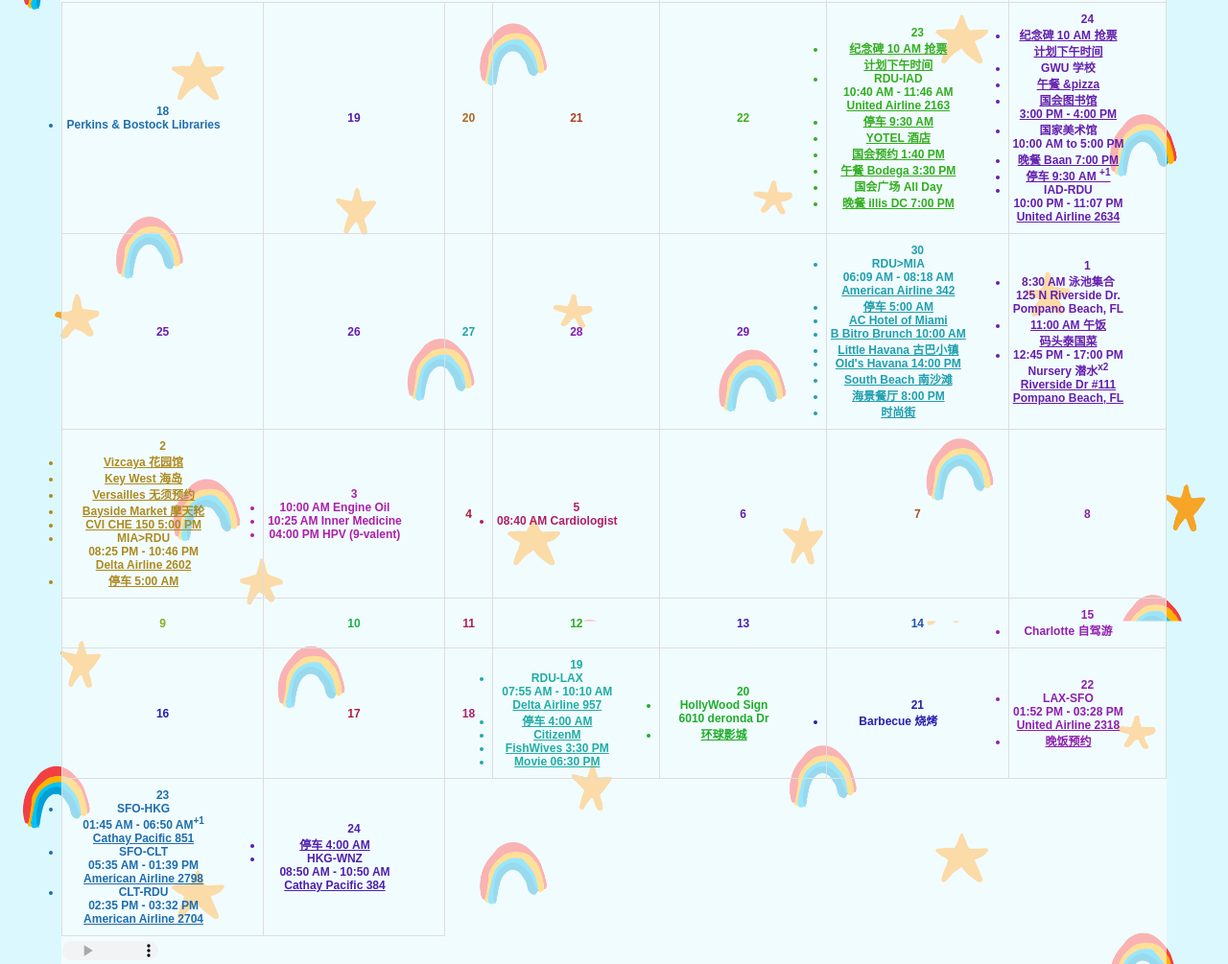
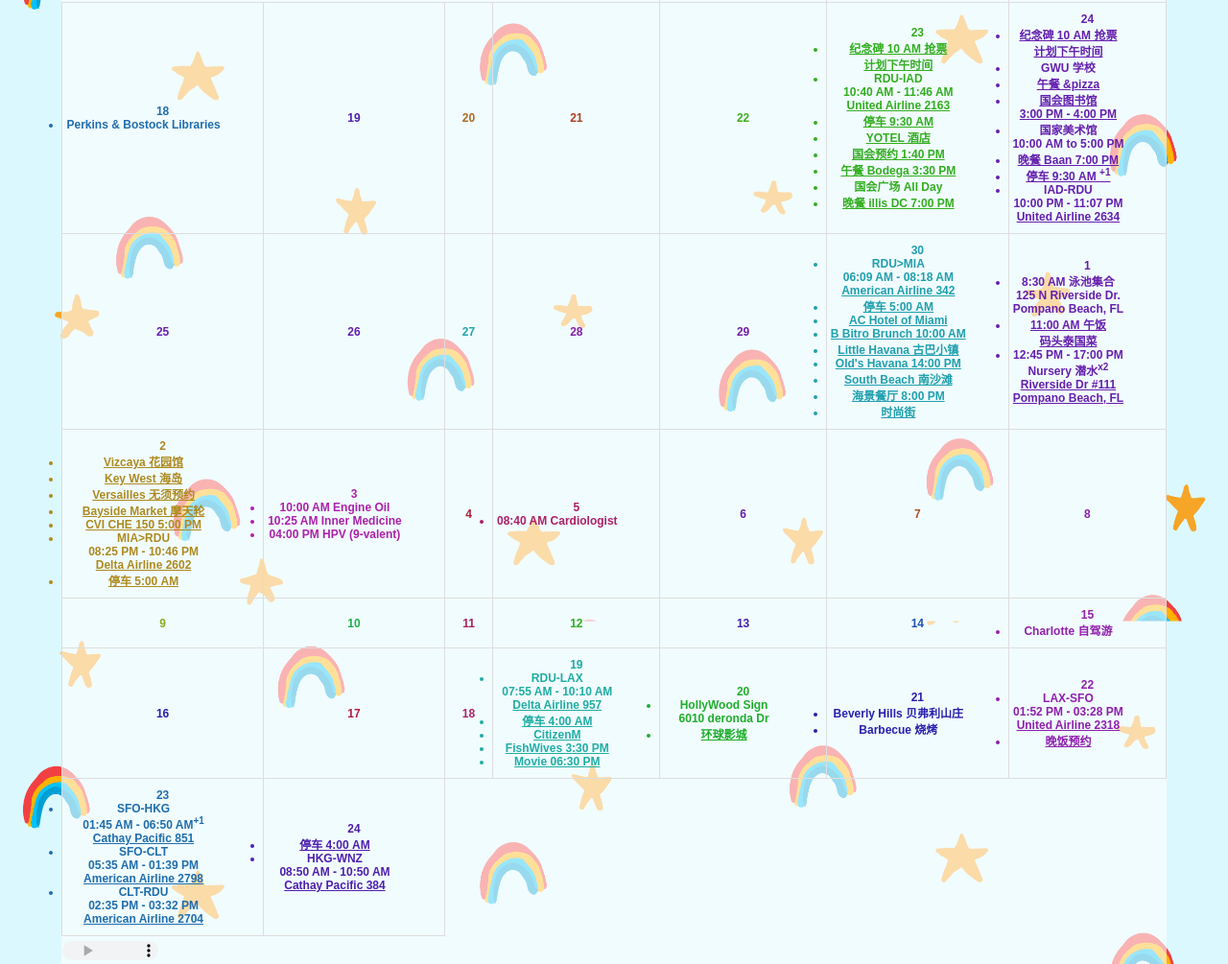
Before and after one commit to Zs4Ever/Zs4Ever.github.io, a plain HTML site: page city/US_June_2023/index.html in a window 1280 px wide. Shown: the part 206-1211 px from the top of the page at 96% size. Drawn offline with Linux system fonts and the light colour scheme; files that its build step writes are made by us from their sources.

Commit message:
beverly hill

```diff
--- a/city/US_June_2023/index.html
+++ b/city/US_June_2023/index.html
@@ -164,7 +164,7 @@
       "2023-07-15": ["Charlotte 自驾游"],
       "2023-07-19": ["RDU-LAX<br>07:55 AM - 10:10 AM<br><a href=\"RDU>LAX.pdf\">Delta Airline 957</a>", "<a href=\"Park_5.pdf\">停车 4:00 AM</a>", "<a href=\"LosAngeles_Jul_2023.pdf\">CitizenM</a>", "<a href=\"LAX_Dinner_0.png\">FishWives 3:30 PM</a>", "<a href=\"Movie_2023.pdf\">Movie 06:30 PM</a>"],
       "2023-07-20": [" HollyWood Sign<br>6010 deronda Dr", "<a href=\"Universal_Studio.pdf\">环球影城</a>"],
-      "2023-07-21": ["Barbecue 烧烤"],
+      "2023-07-21": ["Beverly Hills 贝弗利山庄", "Barbecue 烧烤"],
       "2023-07-22": ["LAX-SFO<br>01:52 PM - 03:28 PM<br><a href=\"LAX>SFO.pdf\">United Airline 2318</a>", "<a href=\"Dinner_SFO.pdf\">晚饭预约</a>"],
       "2023-07-23": ["SFO-HKG<br>01:45 AM - 06:50 AM<sup>+1</sup><br><a href=\"SFO-Wenzhou.PNG\">Cathay Pacific 851</a>", "SFO-CLT<br>05:35 AM - 01:39 PM<br><a href=\"SFO<RDU.pdf\">American Airline 2798</a>", "CLT-RDU<br>02:35 PM - 03:32 PM<br><a href=\"SFO<RDU.pdf\">American Airline 2704</a>"],
       "2023-07-24": ["<a href=\"Park_5.pdf\">停车 4:00 AM</a>", "HKG-WNZ<br>08:50 AM - 10:50 AM<br><a href=\"SFO-Wenzhou.PNG\">Cathay Pacific 384</a>"],
```
